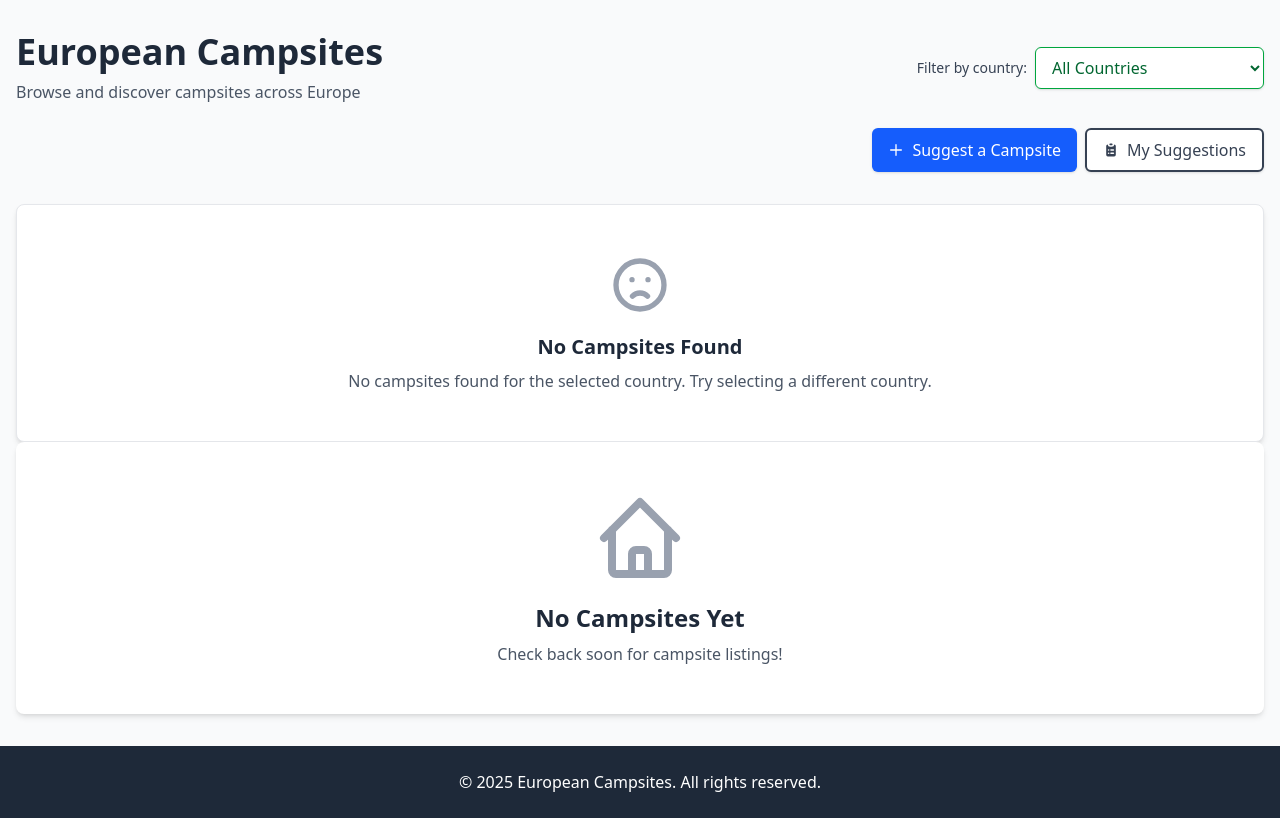
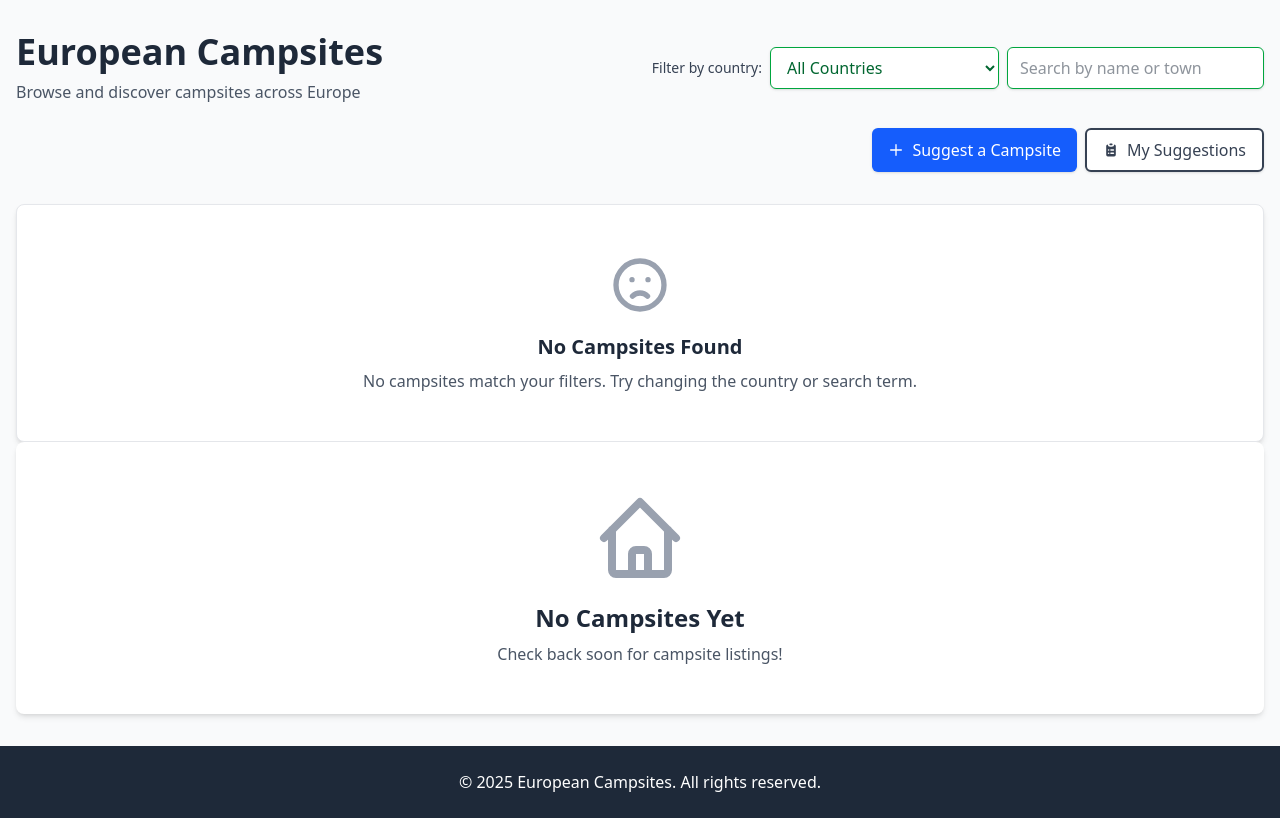
Before and after one commit to Spondycode/euro-camp, a Django app: template templates/campsites/list.html in a window 1280 px wide. Shown: the part 88-906 px from the top of the page. Run offline with Django 5.2, Linux system fonts and the light colour scheme; the template is opened without the code that fills it, so the values that code supplies are empty.

Commit message:
Add required town field to Campsite + client-side name/town search combined with country filter

```diff
--- a/core/forms.py
+++ b/core/forms.py
@@ -15,7 +15,7 @@ class CampsiteForm(forms.ModelForm):
 
     class Meta:
         model = Campsite
-        fields = ['name', 'description', 'map_location', 'website', 'phone_number', 'country']
+        fields = ['name', 'town', 'description', 'map_location', 'website', 'phone_number', 'country']
         widgets = {
             'description': forms.Textarea(attrs={'rows': 5}),
         }
--- a/core/models.py
+++ b/core/models.py
@@ -57,6 +57,7 @@ class Campsite(models.Model):
     ]
 
     name = models.CharField(max_length=255)
+    town = models.CharField(max_length=200)
     description = models.TextField()
     map_location = models.CharField(max_length=500, help_text="GPS coordinates or map URL")
     website = models.URLField(max_length=500, blank=True)
--- a/static/css/output.css
+++ b/static/css/output.css
@@ -239,6 +239,9 @@
   }
 }
 @layer utilities {
+  .visible {
+    visibility: visible;
+  }
   .absolute {
     position: absolute;
   }
@@ -520,6 +523,9 @@
   }
   .items-start {
     align-items: flex-start;
+  }
+  .items-stretch {
+    align-items: stretch;
   }
   .justify-between {
     justify-content: space-between;
--- /dev/null
+++ b/static/js/campsite-search.js
@@ -0,0 +1,78 @@
+// static/js/campsite-search.js
+// Combined client-side filtering for campsites by country, name, and town
+(function () {
+  function normalize(s) {
+    return (s || '').toString().trim().toLowerCase();
+  }
+
+  function matchesQuery(card, q) {
+    if (!q) return true;
+    const nameFromAttr = card.getAttribute('data-name');
+    const townFromAttr = card.getAttribute('data-town');
+
+    // Fallbacks if attributes are missing: attempt to read visible text
+    const nameText = nameFromAttr || (card.querySelector('[data-campsite-name]')?.textContent) || card.textContent || '';
+    const townText = townFromAttr || '';
+
+    const name = normalize(nameText);
+    const town = normalize(townText);
+
+    return name.includes(q) || town.includes(q);
+  }
+
+  function matchesCountry(card, selected) {
+    if (!selected || selected === 'all') return true;
+    const country = normalize(card.getAttribute('data-country'));
+    return country === selected;
+  }
+
+  function applyFilters() {
+    const searchInput = document.getElementById('campsiteSearch');
+    const countrySelect = document.getElementById('countryFilter');
+    const q = normalize(searchInput ? searchInput.value : '');
+    const selected = normalize(countrySelect ? countrySelect.value : '');
+
+    const cards = document.querySelectorAll('.campsite-card[data-country]');
+    let visibleCount = 0;
+
+    cards.forEach((card) => {
+      const visible = matchesCountry(card, selected) && matchesQuery(card, q);
+      card.classList.toggle('hidden', !visible);
+      if (visible) visibleCount++;
+    });
+
+    const emptyState = document.getElementById('emptyState');
+    if (emptyState) {
+      emptyState.classList.toggle('hidden', visibleCount !== 0);
+    }
+  }
+
+  function debounce(fn, delay) {
+    let t;
+    return function () {
+      clearTimeout(t);
+      t = setTimeout(fn, delay);
+    };
+  }
+
+  const debouncedApply = debounce(applyFilters, 200);
+
+  document.addEventListener('DOMContentLoaded', function () {
+    const countrySelect = document.getElementById('countryFilter');
+    const searchInput = document.getElementById('campsiteSearch');
+
+    if (countrySelect) {
+      countrySelect.addEventListener('change', debouncedApply);
+    }
+    if (searchInput) {
+      searchInput.addEventListener('input', debouncedApply);
+      searchInput.addEventListener('keyup', debouncedApply);
+    }
+
+    // Initial apply to respect default country filter state on load
+    applyFilters();
+  });
+
+  // Expose for other scripts (e.g., country-filter.js) to call
+  window.applyCampsiteFilters = applyFilters;
+})();
--- a/static/js/country-filter.js
+++ b/static/js/country-filter.js
@@ -1,50 +1,4 @@
 // static/js/country-filter.js
-// Client-side filtering for campsites by country
-(function () {
-  function ready(fn) {
-    if (document.readyState === "loading") {
-      document.addEventListener("DOMContentLoaded", fn);
-    } else {
-      fn();
-    }
-  }
-
-  ready(function () {
-    var select = document.getElementById("countryFilter");
-    if (!select) return;
-
-    var cards = Array.prototype.slice.call(document.querySelectorAll(".campsite-card[data-country]"));
-    var emptyState = document.getElementById("countryEmptyState");
-
-    function applyFilter() {
-      var val = (select.value || "all").toUpperCase();
-      var visibleCount = 0;
-
-      for (var i = 0; i < cards.length; i++) {
-        var card = cards[i];
-        var code = String(card.dataset.country || "").toUpperCase();
-        var match = (val === "ALL") || (code === val);
-        if (match) {
-          card.classList.remove("hidden");
-          visibleCount++;
-        } else {
-          card.classList.add("hidden");
-        }
-      }
-
-      if (emptyState) {
-        if (visibleCount === 0) {
-          emptyState.classList.remove("hidden");
-        } else {
-          emptyState.classList.add("hidden");
-        }
-      }
-    }
-
-    // Initial state: show all
-    applyFilter();
-
-    // Change handler
-    select.addEventListener("change", applyFilter, false);
-  });
-})();
+// Delegated to campsite-search.js for combined filtering
+// This file is kept for backwards compatibility but no longer performs filtering
+// All filtering logic is now handled by campsite-search.js
--- a/templates/campsites/detail.html
+++ b/templates/campsites/detail.html
@@ -64,6 +64,9 @@
                         <span class="like-count text-2xl font-bold">{{ campsite.like_count|default:0 }}</span>
                     </button>
                 </div>
+                {% if campsite.town %}
+                <p class="text-xl mb-2">{{ campsite.town }}</p>
+                {% endif %}
                 <p class="text-xl flex items-center">
                     <svg class="w-6 h-6 mr-2" fill="none" stroke="currentColor" viewBox="0 0 24 24">
                         <path stroke-linecap="round" stroke-linejoin="round" stroke-width="2" d="M17.657 16.657L13.414 20.9a1.998 1.998 0 01-2.827 0l-4.244-4.243a8 8 0 1111.314 0z"></path>
--- a/templates/campsites/list.html
+++ b/templates/campsites/list.html
@@ -32,8 +32,9 @@
                 <p class="text-gray-600">Browse and discover campsites across Europe</p>
             </div>
 
+            <div class="flex flex-col sm:flex-row items-stretch sm:items-center gap-2">
                 <div class="flex items-center gap-2">
-                <label for="countryFilter" class="text-sm font-medium text-gray-700">Filter by country:</label>
+                    <label for="countryFilter" class="text-sm font-medium text-gray-700 whitespace-nowrap">Filter by country:</label>
                     <select
                         id="countryFilter"
                         class="min-w-[14rem] rounded-md border border-green-600 text-green-800 bg-white px-3 py-2 shadow-sm focus:outline-none focus:ring-2 focus:ring-green-500 focus:border-green-500 cursor-pointer"
@@ -88,6 +89,14 @@
                     <option value="VA">Vatican City</option>
                 </select>
                 </div>
+                <input
+                    type="text"
+                    id="campsiteSearch"
+                    placeholder="Search by name or town"
+                    class="min-w-[14rem] rounded-md border border-green-600 text-gray-800 bg-white px-3 py-2 shadow-sm focus:outline-none focus:ring-2 focus:ring-green-500 focus:border-green-500"
+                    aria-label="Search campsites by name or town"
+                />
+            </div>
         </div>
 
         <div class="flex gap-2 justify-end mb-8">
@@ -134,7 +143,7 @@
             </div>
             <div class="grid grid-cols-1 md:grid-cols-2 gap-6">
                 {% for campsite in premium_campsites %}
-                <div class="campsite-card bg-gradient-to-br from-yellow-50 to-white rounded-lg shadow-lg hover:shadow-2xl transition overflow-hidden border-2 border-yellow-400" data-country="{{ campsite.country }}">
+                <div class="campsite-card bg-gradient-to-br from-yellow-50 to-white rounded-lg shadow-lg hover:shadow-2xl transition overflow-hidden border-2 border-yellow-400" data-country="{{ campsite.country }}" data-name="{{ campsite.name }}" data-town="{{ campsite.town|default_if_none:'' }}">
                     {% if campsite.image_url %}
                     <a href="{% url 'campsite_detail' campsite.pk %}" class="block w-full h-48 overflow-hidden relative group">
                         <img src="{{ campsite.image_url }}?tr=w-400,h-300,fo-auto,f-auto,q-75"
@@ -228,14 +237,14 @@
 
         <!-- Empty State for No Results -->
         <div
-            id="countryEmptyState"
+            id="emptyState"
             class="hidden text-center text-gray-600 bg-white border border-gray-200 rounded-lg py-12 mt-6 shadow-md"
         >
             <svg class="mx-auto h-16 w-16 text-gray-400 mb-4" fill="none" stroke="currentColor" viewBox="0 0 24 24">
                 <path stroke-linecap="round" stroke-linejoin="round" stroke-width="2" d="M9.172 16.172a4 4 0 015.656 0M9 10h.01M15 10h.01M21 12a9 9 0 11-18 0 9 9 0 0118 0z"></path>
             </svg>
             <h3 class="text-xl font-semibold text-gray-800 mb-2">No Campsites Found</h3>
-            <p class="text-gray-600">No campsites found for the selected country. Try selecting a different country.</p>
+            <p class="text-gray-600">No campsites match your filters. Try changing the country or search term.</p>
         </div>
 
         <!-- Regular Campsites Section -->
@@ -245,7 +254,7 @@
         </div>
             <div class="grid grid-cols-1 md:grid-cols-2 lg:grid-cols-3 gap-6">
                 {% for campsite in campsites %}
-                <div class="campsite-card bg-white rounded-lg shadow-md hover:shadow-xl transition overflow-hidden" data-country="{{ campsite.country }}">
+                <div class="campsite-card bg-white rounded-lg shadow-md hover:shadow-xl transition overflow-hidden" data-country="{{ campsite.country }}" data-name="{{ campsite.name }}" data-town="{{ campsite.town|default_if_none:'' }}">
                     {% if campsite.image_url %}
                     <a href="{% url 'campsite_detail' campsite.pk %}" class="block w-full h-48 overflow-hidden group">
                         <img src="{{ campsite.image_url }}?tr=w-400,h-300,fo-auto,f-auto,q-75"
@@ -350,5 +359,6 @@
 <!-- Likes JavaScript -->
 {% load static %}
 <script src="{% static 'js/likes.js' %}"></script>
+<script defer src="{% static 'js/campsite-search.js' %}"></script>
 <script defer src="{% static 'js/country-filter.js' %}"></script>
 {% endblock %}
```
Also changed, not shown: core/migrations/0010_campsite_town.py (added). Lines whose indentation alone changed are shown as unchanged.
